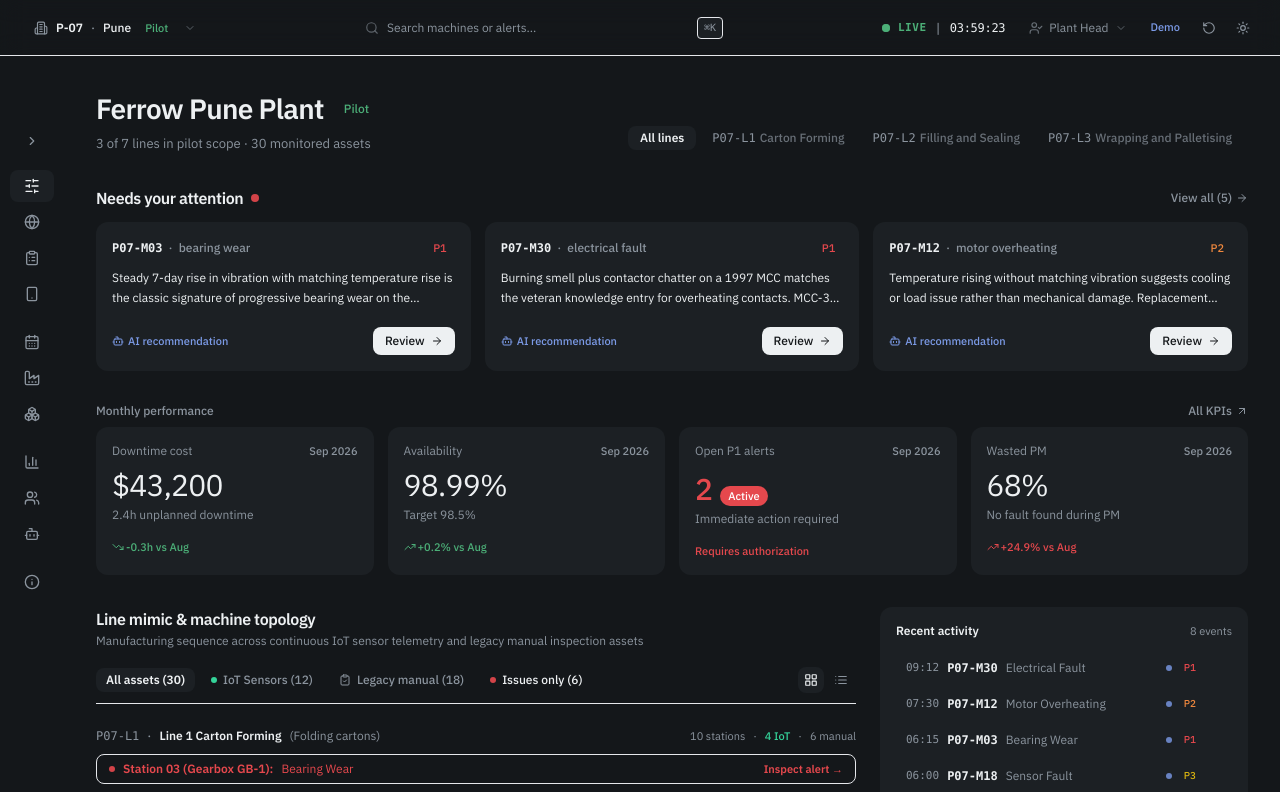
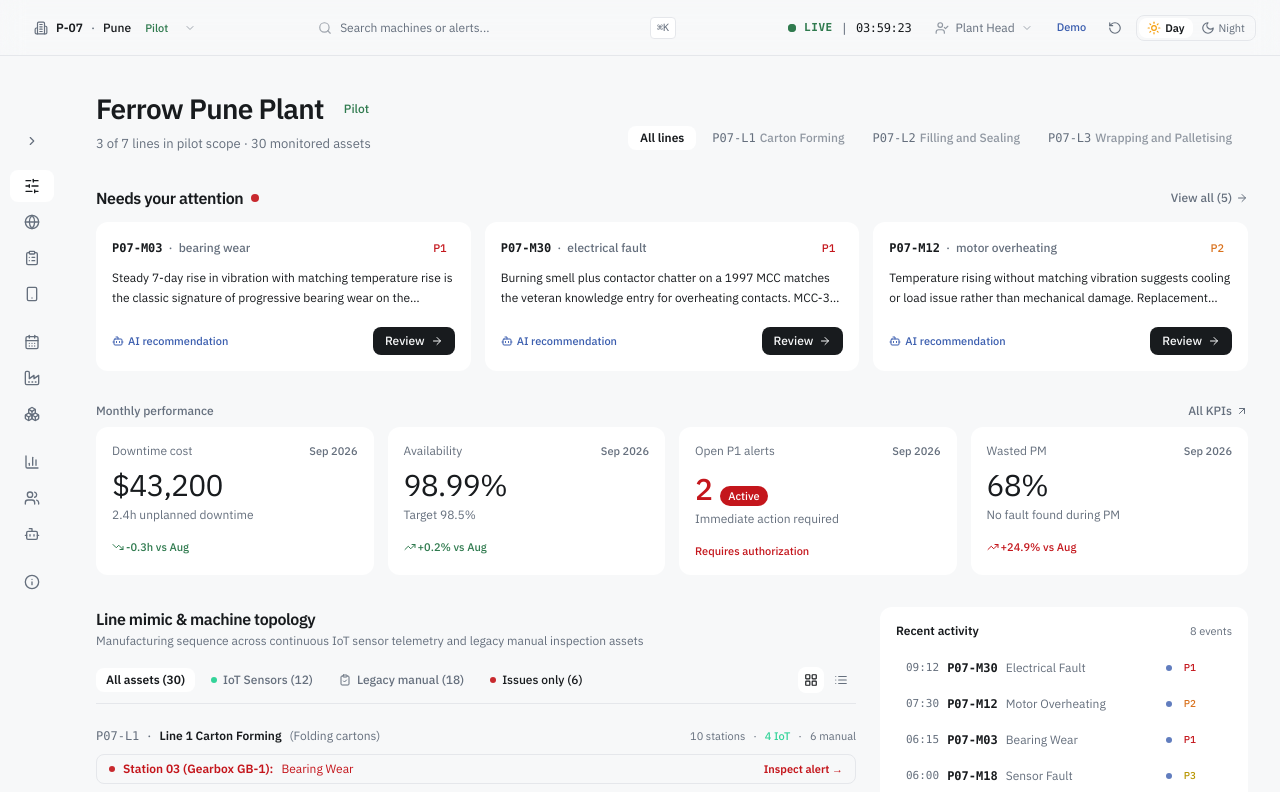
Before and after one commit to thisisashwinijha/ferrow-foresight, a Next.js app: page / in a window 1280 px wide. Shown: the top 792 px of the page. Built offline with nearby package versions, Linux system fonts and the light colour scheme.

Commit message:
Set Day shift (light mode) as default and add segmented Day / Night switcher in TopBar

```diff
--- a/app/globals.css
+++ b/app/globals.css
@@ -2,22 +2,21 @@
 @tailwind components;
 @tailwind utilities;
 
-/* Night shift as default on :root */
+/* Day shift (light mode) as default on :root */
 :root {
-  --canvas: #14171A;
-  --surface: #1C2024;
-  --surface-2: #24292E;
-  --ink: #EDF0F2;
-  --ink-muted: #8B949E;
-  --line: #2D3339;
-  --critical: #E5484D;
-  --high: #F0883E;
-  --medium: #D9B310;
-  --ok: #4CAF78;
-  --agent: #7C9BE8;
+  --canvas: #F7F8F9;
+  --surface: #FFFFFF;
+  --surface-2: #F0F2F4;
+  --ink: #181B1E;
+  --ink-muted: #656F7D;
+  --line: #E2E5E8;
+  --critical: #C4161C;
+  --high: #D9711C;
+  --medium: #B89600;
+  --ok: #2F7A4E;
+  --agent: #3A5DAE;
 }
 
-/* Day shift on [data-theme="light"] */
 [data-theme="light"] {
   --canvas: #F7F8F9;
   --surface: #FFFFFF;
@@ -32,6 +31,7 @@
   --agent: #3A5DAE;
 }
 
+/* Night shift on [data-theme="dark"] */
 [data-theme="dark"] {
   --canvas: #14171A;
   --surface: #1C2024;
--- a/app/layout.tsx
+++ b/app/layout.tsx
@@ -32,6 +32,7 @@ export default function RootLayout({
   return (
     <html
       lang="en"
+      data-theme="light"
       className={ibmPlexSans.variable}
       suppressHydrationWarning
     >
--- a/components/ThemeProvider.tsx
+++ b/components/ThemeProvider.tsx
@@ -6,35 +6,41 @@ type Theme = 'light' | 'dark';
 
 interface ThemeContextType {
   theme: Theme;
+  setTheme: (theme: Theme) => void;
   toggleTheme: () => void;
 }
 
 const ThemeContext = createContext<ThemeContextType>({
-  theme: 'dark',
+  theme: 'light',
+  setTheme: () => {},
   toggleTheme: () => {},
 });
 
 export function ThemeProvider({ children }: { children: React.ReactNode }) {
-  const [theme, setTheme] = useState<Theme>('dark');
+  const [theme, setCustomTheme] = useState<Theme>('light');
+
+  const applyTheme = (nextTheme: Theme) => {
+    setCustomTheme(nextTheme);
+    if (typeof window !== 'undefined') {
+      localStorage.setItem('ferrow-theme', nextTheme);
+      document.documentElement.setAttribute('data-theme', nextTheme);
+    }
+  };
 
   useEffect(() => {
     const params = typeof window !== 'undefined' ? new URLSearchParams(window.location.search) : null;
     const urlTheme = params?.get('theme') as Theme | null;
     const saved = typeof window !== 'undefined' ? (localStorage.getItem('ferrow-theme') as Theme | null) : null;
-    const initial = (urlTheme === 'light' || urlTheme === 'dark') ? urlTheme : (saved || 'dark'); // Night shift is default
-    setTheme(initial);
-    document.documentElement.setAttribute('data-theme', initial);
+    const initial = (urlTheme === 'light' || urlTheme === 'dark') ? urlTheme : (saved || 'light');
+    applyTheme(initial);
   }, []);
 
   const toggleTheme = () => {
-    const nextTheme: Theme = theme === 'dark' ? 'light' : 'dark';
-    setTheme(nextTheme);
-    localStorage.setItem('ferrow-theme', nextTheme);
-    document.documentElement.setAttribute('data-theme', nextTheme);
+    applyTheme(theme === 'dark' ? 'light' : 'dark');
   };
 
   return (
-    <ThemeContext.Provider value={{ theme, toggleTheme }}>
+    <ThemeContext.Provider value={{ theme, setTheme: applyTheme, toggleTheme }}>
       {children}
     </ThemeContext.Provider>
   );
--- a/components/TopBar.tsx
+++ b/components/TopBar.tsx
@@ -39,7 +39,7 @@ const ROLES: UserRole[] = [
 export function TopBar({ plants, machines, onToggleSidebar }: TopBarProps) {
   const router = useRouter();
   const { plantId, setPlantId, role, setRole, lineId } = usePlantContext();
-  const { theme, toggleTheme } = useTheme();
+  const { theme, setTheme } = useTheme();
   const { showToast } = useToast();
 
   const [isSearchOpen, setIsSearchOpen] = useState(false);
@@ -246,14 +246,33 @@ export function TopBar({ plants, machines, onToggleSidebar }: TopBarProps) {
             <RotateCcw className="w-3.5 h-3.5" />
           </button>
 
-          {/* Theme Toggle */}
-          <button
-            onClick={toggleTheme}
-            title={theme === 'dark' ? 'Switch to Day shift' : 'Switch to Night shift'}
-            className="p-1.5 rounded-btn hover:bg-surface-2 text-ink-muted hover:text-ink transition-colors"
-          >
-            {theme === 'dark' ? <Sun className="w-3.5 h-3.5" /> : <Moon className="w-3.5 h-3.5" />}
-          </button>
+          {/* Segmented Day / Night Shift Theme Switcher */}
+          <div className="flex items-center bg-surface-2/60 p-0.5 rounded-btn text-xs border border-line/20">
+            <button
+              onClick={() => setTheme('light')}
+              title="Day shift (Light mode)"
+              className={`flex items-center gap-1 px-2 py-0.5 rounded-chip transition-all ${
+                theme === 'light'
+                  ? 'bg-surface text-ink font-semibold shadow-xs'
+                  : 'text-ink-muted hover:text-ink'
+              }`}
+            >
+              <Sun className={`w-3.5 h-3.5 ${theme === 'light' ? 'text-amber-500' : ''}`} />
+              <span className="hidden sm:inline text-[11px]">Day</span>
+            </button>
+            <button
+              onClick={() => setTheme('dark')}
+              title="Night shift (Dark mode)"
+              className={`flex items-center gap-1 px-2 py-0.5 rounded-chip transition-all ${
+                theme === 'dark'
+                  ? 'bg-surface text-ink font-semibold shadow-xs'
+                  : 'text-ink-muted hover:text-ink'
+              }`}
+            >
+              <Moon className={`w-3.5 h-3.5 ${theme === 'dark' ? 'text-blue-400' : ''}`} />
+              <span className="hidden sm:inline text-[11px]">Night</span>
+            </button>
+          </div>
         </div>
       </header>
 
```
Also changed, not shown: 1 other file (tests, documents, lock files or other folders).
